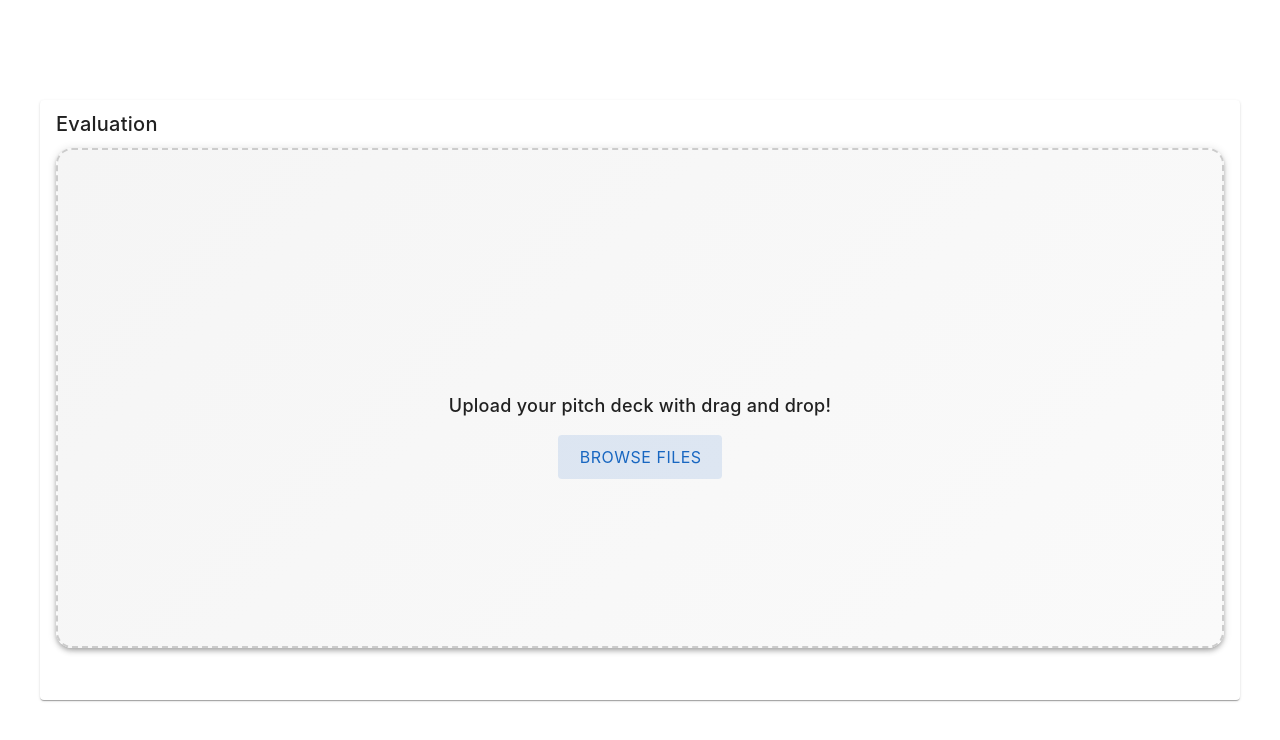
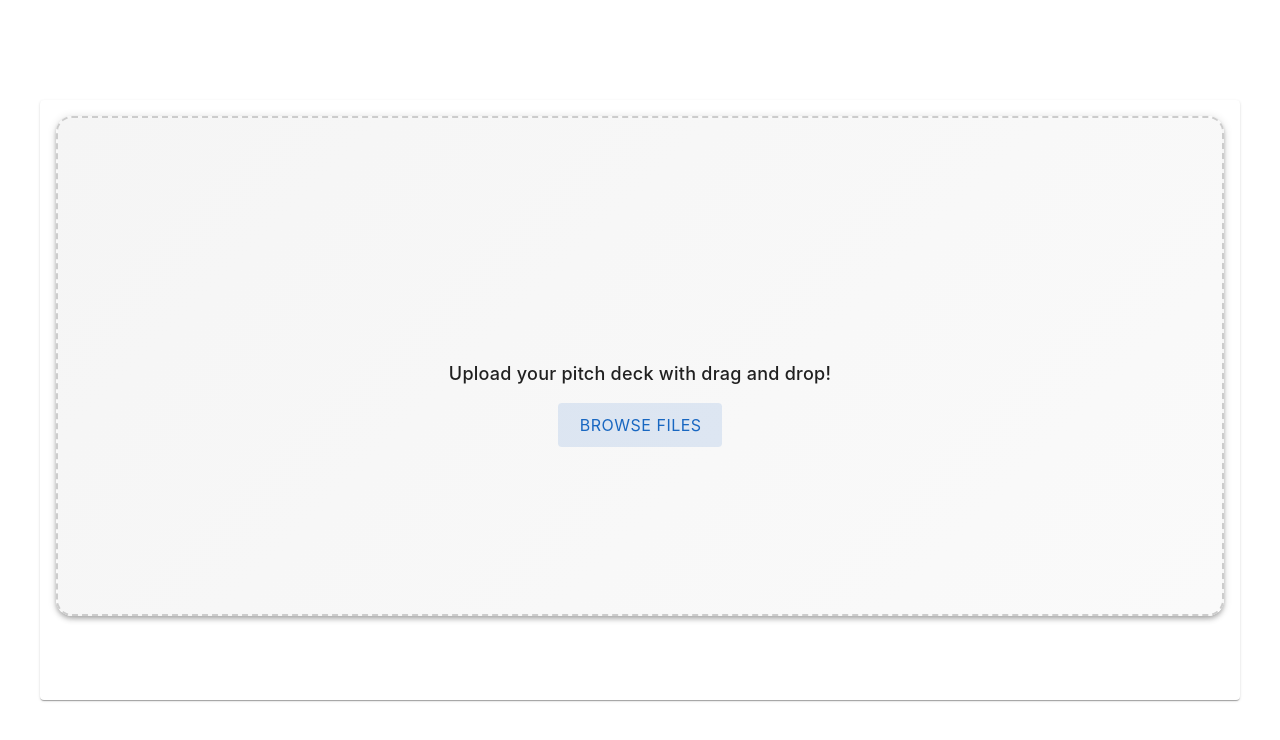
Before and after one commit to alex1431999/QHack-Frontend, a Vue app: page / in a window 1280 px wide. Shown: the top 740 px of the page. Built offline with nearby package versions, Linux system fonts and the light colour scheme; the HTML template or start-up script is replaced by a standard one.

Commit message:
fix: remove title

```diff
--- a/src/views/Evaluation.vue
+++ b/src/views/Evaluation.vue
@@ -4,7 +4,6 @@ import UploadPitchDeck from '@/components/UploadPitchDeck.vue'
 
 <template>
   <v-card width="1200px" height="600px">
-    <v-card-title>Evaluation</v-card-title>
     <v-card-text>
       <UploadPitchDeck />
     </v-card-text>
```
